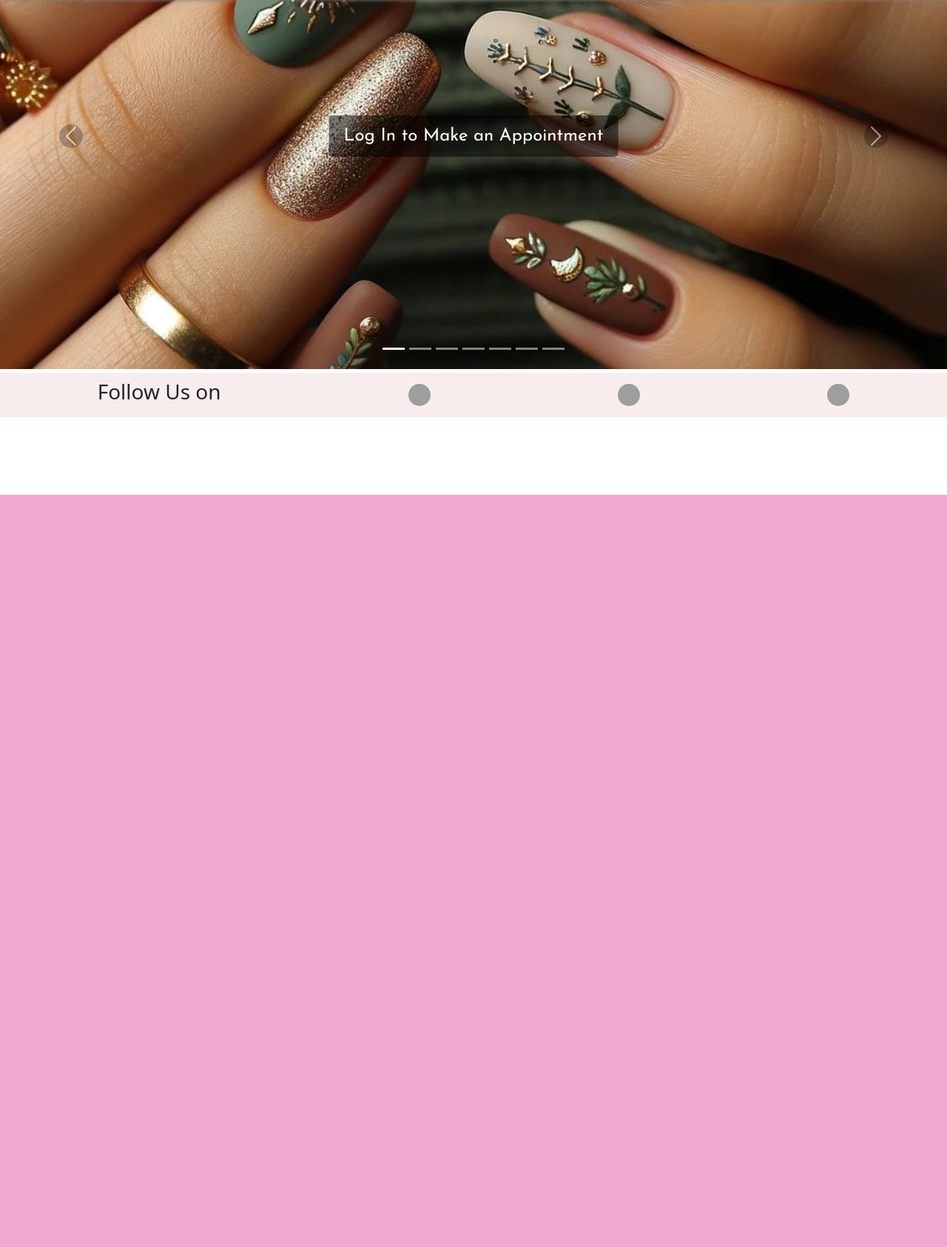
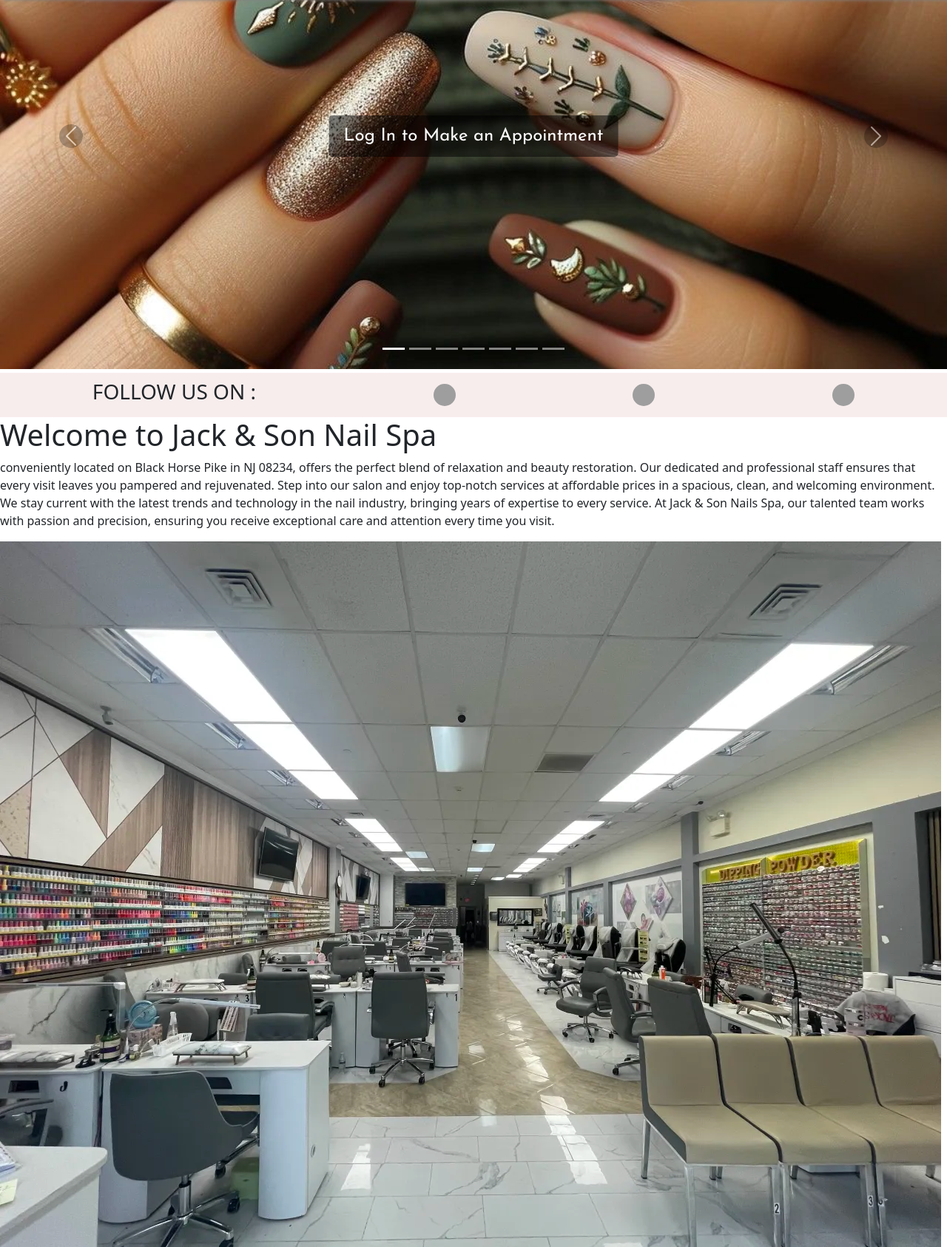
Before and after one commit to iUtsa/Jack-and-Son-Nail-Salon-fullstack, a Flask app: page / in a window 1280 px wide. Shown: the part 131-1817 px from the top of the page at 74% size. Before the commit the page ends 800 px from the top, so only its background shows below. Run offline with Flask 3, Linux system fonts and the light colour scheme; grey boxes are pictures that could not be loaded.

Commit message:
welcome message

```diff
--- a/templates/client/index.html
+++ b/templates/client/index.html
@@ -11,8 +11,9 @@
     <link rel="preconnect" href="https://fonts.googleapis.com">
     <link rel="preconnect" href="https://fonts.gstatic.com" crossorigin>
     <link rel="preconnect" href="https://fonts.googleapis.com">
-<link rel="preconnect" href="https://fonts.gstatic.com" crossorigin>
-<link href="https://fonts.googleapis.com/css2?family=Josefin+Sans:ital,wght@0,100..700;1,100..700&display=swap" rel="stylesheet">
+    <link rel="preconnect" href="https://fonts.gstatic.com" crossorigin>
+    <link href="https://fonts.googleapis.com/css2?family=Josefin+Sans:ital,wght@0,100..700;1,100..700&display=swap"
+        rel="stylesheet">
 
     <link rel="preconnect" href="https://fonts.gstatic.com" crossorigin>
     <link
@@ -27,7 +28,9 @@
     <nav class="navbar navbar-expand-lg custom-navbar fixed-top">
         <div class="container-fluid">
             <a class="navbar-brand" href="index.html" text-decoration="none">
-                <img src="/templates/photos/js-logo.webp" alt="logo" style="height: 100px; margin-right: 10px; border-radius: 50%;" ><span id="headline">Jack & Son Nails Spa<span></a>
+                <img src="/templates/photos/js-logo.webp" alt="logo"
+                    style="height: 100px; margin-right: 10px; border-radius: 50%;"><span id="headline">Jack & Son Nails
+                    Spa<span></a>
             <button class="navbar-toggler" type="button" data-bs-toggle="collapse" data-bs-target="#navbarNav"
                 aria-controls="navbarNav" aria-expanded="false" aria-label="Toggle navigation">
                 <span class="navbar-toggler-icon"></span>
@@ -35,7 +38,7 @@
             <div class="collapse navbar-collapse" id="navbarNav">
                 <ul class="navbar-nav ml-auto">
                     <li>
-                        <a class="nav-link" href="/">Home</a>
+                        <a class="nav-link" href="index.html">Home</a>
                     </li>
                     <li>
                         <a class="nav-link" href="about.html">About</a>
@@ -46,7 +49,7 @@
                     <li>
                         <a class="nav-link" href="login.html">Login</a>
                     </li>
-                      <li>
+                    <li>
                         <a class="nav-link" href="nailcare.html">NailCare</a>
                     </li>
 
@@ -63,13 +66,20 @@
 
     <div id="carouselExampleIndicators" class="carousel slide" data-bs-ride="carousel" data-bs-interval="2000">
         <div class="carousel-indicators">
-            <button type="button" data-bs-target="#carouselExampleIndicators" data-bs-slide-to="0" class="active" aria-current="true" aria-label="Slide 1"></button>
-            <button type="button" data-bs-target="#carouselExampleIndicators" data-bs-slide-to="1" aria-label="Slide 2"></button>
-            <button type="button" data-bs-target="#carouselExampleIndicators" data-bs-slide-to="2" aria-label="Slide 3"></button>
-            <button type="button" data-bs-target="#carouselExampleIndicators" data-bs-slide-to="3" aria-label="Slide 4"></button>
-            <button type="button" data-bs-target="#carouselExampleIndicators" data-bs-slide-to="4" aria-label="Slide 5"></button>
-            <button type="button" data-bs-target="#carouselExampleIndicators" data-bs-slide-to="5" aria-label="Slide 6"></button>
-            <button type="button" data-bs-target="#carouselExampleIndicators" data-bs-slide-to="6" aria-label="Slide 7"></button>
+            <button type="button" data-bs-target="#carouselExampleIndicators" data-bs-slide-to="0" class="active"
+                aria-current="true" aria-label="Slide 1"></button>
+            <button type="button" data-bs-target="#carouselExampleIndicators" data-bs-slide-to="1"
+                aria-label="Slide 2"></button>
+            <button type="button" data-bs-target="#carouselExampleIndicators" data-bs-slide-to="2"
+                aria-label="Slide 3"></button>
+            <button type="button" data-bs-target="#carouselExampleIndicators" data-bs-slide-to="3"
+                aria-label="Slide 4"></button>
+            <button type="button" data-bs-target="#carouselExampleIndicators" data-bs-slide-to="4"
+                aria-label="Slide 5"></button>
+            <button type="button" data-bs-target="#carouselExampleIndicators" data-bs-slide-to="5"
+                aria-label="Slide 6"></button>
+            <button type="button" data-bs-target="#carouselExampleIndicators" data-bs-slide-to="6"
+                aria-label="Slide 7"></button>
         </div>
         <div class="carousel-inner">
 
@@ -98,11 +108,13 @@
             <a href="login.html" class="login-overlay">Log In to Make an Appointment</a>
 
         </div>
-        <button class="carousel-control-prev" type="button" data-bs-target="#carouselExampleIndicators" data-bs-slide="prev">
+        <button class="carousel-control-prev" type="button" data-bs-target="#carouselExampleIndicators"
+            data-bs-slide="prev">
             <span class="carousel-control-prev-icon" aria-hidden="true"></span>
             <span class="visually-hidden">Previous</span>
         </button>
-        <button class="carousel-control-next" type="button" data-bs-target="#carouselExampleIndicators" data-bs-slide="next">
+        <button class="carousel-control-next" type="button" data-bs-target="#carouselExampleIndicators"
+            data-bs-slide="next">
             <span class="carousel-control-next-icon" aria-hidden="true"></span>
             <span class="visually-hidden">Next</span>
         </button>
@@ -110,10 +122,29 @@
     </div>
 
     <div class="social">
-        <h3>Follow Us on </h3>
-        <a href="https://www.facebook.com/jackandsonnailsspa?mibextid=LQQJ4d" target="_blank"><img src="https://img.icons8.com/?size=100&id=118467&format=png" alt="facebook"></a>
-        <a href="https://www.instagram.com/jackandsonnailspa/" target="_blank"><img src="https://img.icons8.com/?size=100&id=32309&format=png" alt="instagram"></a>
-        <a href="https://www.yelp.com/biz/jack-and-son-nail-spa-los-angeles" target="_blank"><img src="https://img.icons8.com/?size=100&id=17904&format=png" alt="yelp"></a>
+        <h3>FOLLOW  US  ON : </h3>
+        <a href="https://www.facebook.com/jackandsonnailsspa?mibextid=LQQJ4d" target="_blank"><img
+                src="https://img.icons8.com/?size=100&id=118467&format=png" alt="facebook"></a>
+        <a href="https://www.instagram.com/jackandsonnailspa/" target="_blank"><img
+                src="https://img.icons8.com/?size=100&id=32309&format=png" alt="instagram"></a>
+        <a href="https://www.yelp.com/biz/jack-and-son-nail-spa-los-angeles" target="_blank"><img
+                src="https://img.icons8.com/?size=100&id=17904&format=png" alt="yelp"></a>
+    </div>
+
+    <div id="store-welcome">
+        <div id="welcome">
+            <h1>Welcome to Jack & Son Nail Spa</h1>
+            <p>conveniently located on Black Horse Pike in NJ 08234, offers the perfect blend of relaxation and beauty
+                restoration. Our dedicated and professional staff ensures that every visit leaves you pampered and
+                rejuvenated. Step into our salon and enjoy top-notch services at affordable prices in a spacious, clean,
+                and welcoming environment. We stay current with the latest trends and technology in the nail industry,
+                bringing years of expertise to every service. At Jack & Son Nails Spa, our talented team works with passion
+                and precision, ensuring you receive exceptional care and attention every time you visit.
+            </p>
+        </div>
+        <div id="store-pic">
+            <img src="/templates/photos/storepic.webp" alt="store">
+        </div>
     </div>
 
 
@@ -123,4 +154,5 @@
         integrity="sha384-ka7Sk0Gln4gmtz2MlQnikT1wXgYsOg+OMhuP+IlRH9sENBO0LRn5q+8nbTov4+1p"
         crossorigin="anonymous"></script>
 </body>
+
 </html>
```
Also changed, not shown: templates/photos/storepic.webp (added).
